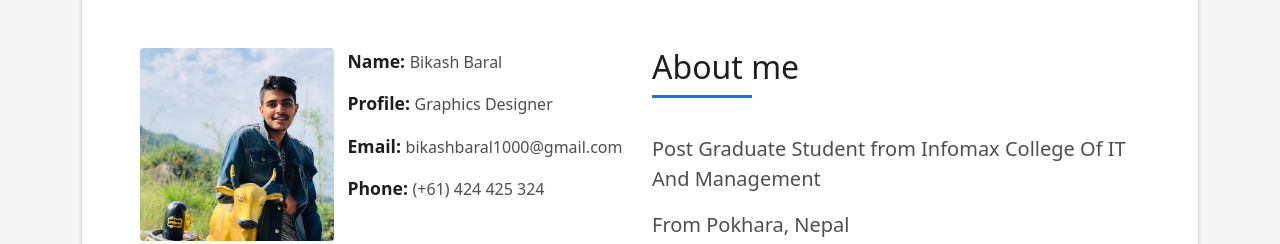
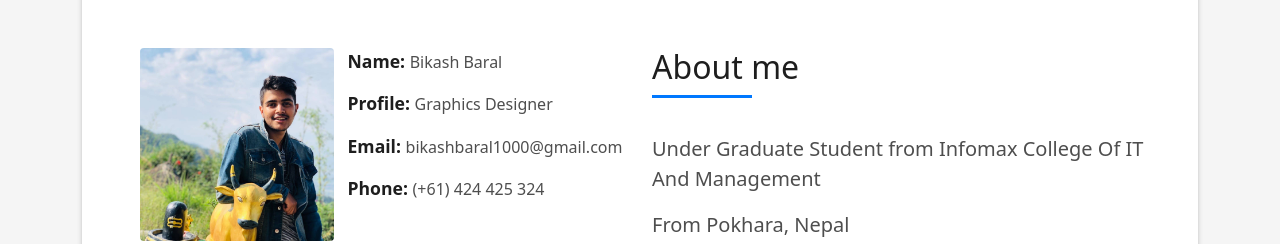
Before and after one commit to bikash466/Portfolio, a plain HTML site: page index.html in a window 1280 px wide. Shown: the part 880-1124 px from the top of the page. Drawn offline with Linux system fonts and the light colour scheme.

Commit message:
Update index.html

```diff
--- a/index.html
+++ b/index.html
@@ -117,7 +117,7 @@
                       </h5>
                     </div>
                     <p class="lead">
-                      Post Graduate Student from Infomax College Of IT And Management
+                      Under Graduate Student from Infomax College Of IT And Management
                     </p>
                     <p class="lead">
                       From Pokhara, Nepal
```
